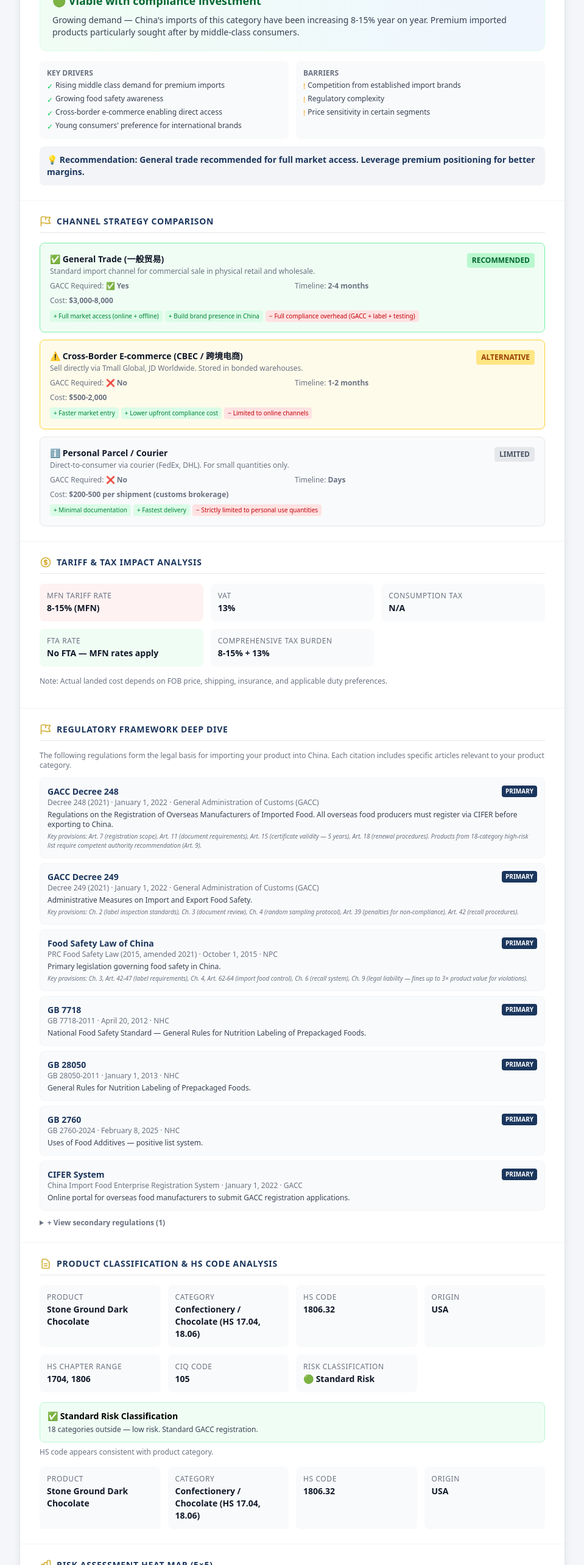
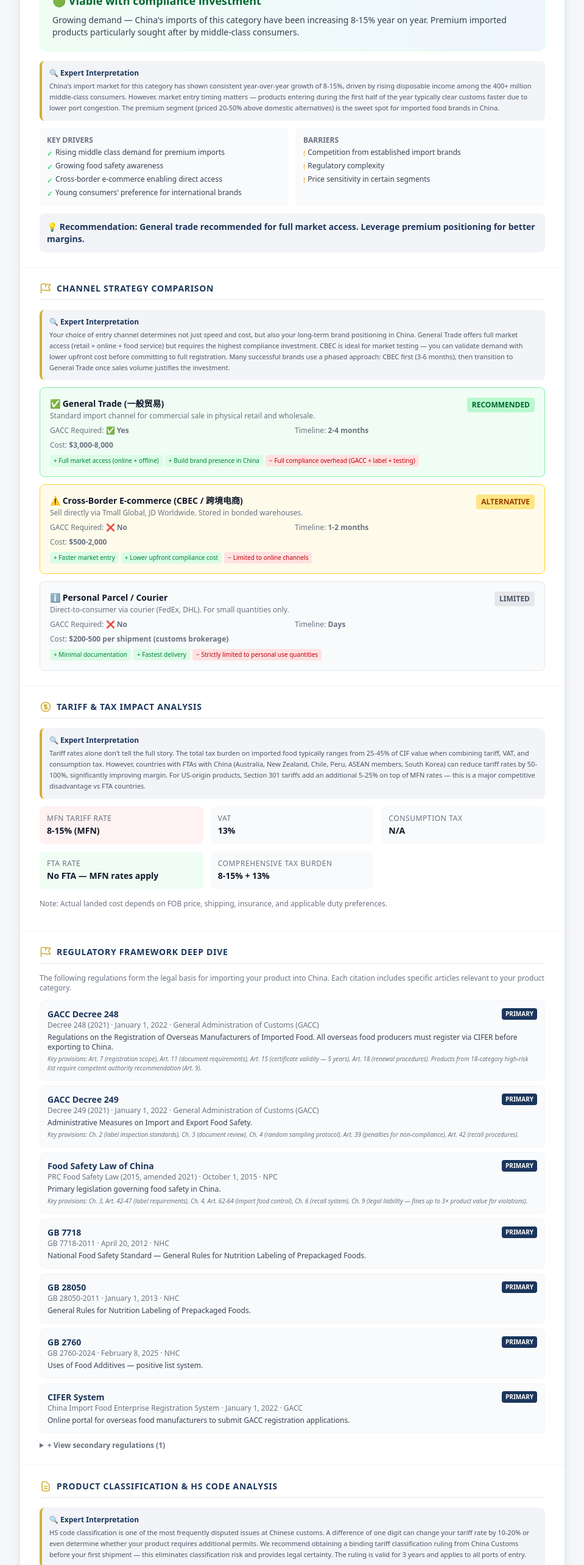
Before and after one commit to seasea-clouds/compli-service, a Next.js app: page /compli-service/report/preview in a window 1280 px wide. Shown: the part 1080-3646 px from the top of the page at 61% size, without its empty margins (160-1119 px from the left). Built offline with nearby package versions, Linux system fonts and the light colour scheme.

Commit message:
feat: add expert interpretation blocks to 10 modules (market/tariff/classification/docs/testing/label/roadmap/pitfalls/post)

```diff
--- a/src/core/report/template.tsx
+++ b/src/core/report/template.tsx
@@ -225,6 +225,13 @@ export function ReportTemplate(props: ReportTemplateProps) {
           <p className="text-sm text-gray-700 mt-2">{result.marketIntel.chinaImportTrend}</p>
         </div>
 
+        <div className="bg-primary-navy/5 rounded-lg p-3 mb-3 border-l-4 border-gold">
+          <p className="text-xs font-bold text-primary-navy">🔍 Expert Interpretation</p>
+          <p className="text-[11px] text-gray-600 mt-1 leading-relaxed">
+            China's import market for this category has shown consistent year-over-year growth of 8-15%, driven by rising disposable income among the 400+ million middle-class consumers. However, market entry timing matters — products entering during the first half of the year typically clear customs faster due to lower port congestion. The premium segment (priced 20-50% above domestic alternatives) is the sweet spot for imported food brands in China.
+          </p>
+        </div>
+
         <div className="grid grid-cols-2 gap-3 mb-3">
           <div className="bg-gray-50 rounded-lg p-3">
             <p className="text-xs text-gray-500 uppercase font-semibold mb-1">Key Drivers</p>
@@ -258,6 +265,13 @@ export function ReportTemplate(props: ReportTemplateProps) {
       ═══════════════════════════════════════════════════════════════ */}
       <div className="px-8 py-6 border-b border-gray-100">
         <SectionTitle icon={<Icon svg={I.flag} w={5} h={5} />} label="CHANNEL STRATEGY COMPARISON" />
+
+        <div className="bg-primary-navy/5 rounded-lg p-3 mb-3 border-l-4 border-gold">
+          <p className="text-xs font-bold text-primary-navy">🔍 Expert Interpretation</p>
+          <p className="text-[11px] text-gray-600 mt-1 leading-relaxed">
+            Your choice of entry channel determines not just speed and cost, but also your long-term brand positioning in China. General Trade offers full market access (retail + online + food service) but requires the highest compliance investment. CBEC is ideal for market testing — you can validate demand with lower upfront cost before committing to full registration. Many successful brands use a phased approach: CBEC first (3-6 months), then transition to General Trade once sales volume justifies the investment.
+          </p>
+        </div>
 
         <div className="space-y-3">
           {result.channels.map((ch, i) => (
@@ -307,6 +321,13 @@ export function ReportTemplate(props: ReportTemplateProps) {
       ═══════════════════════════════════════════════════════════════ */}
       <div className="px-8 py-6 border-b border-gray-100">
         <SectionTitle icon={<Icon svg={I.dollar} w={5} h={5} />} label="TARIFF & TAX IMPACT ANALYSIS" />
+
+        <div className="bg-primary-navy/5 rounded-lg p-3 mb-3 border-l-4 border-gold">
+          <p className="text-xs font-bold text-primary-navy">🔍 Expert Interpretation</p>
+          <p className="text-[11px] text-gray-600 mt-1 leading-relaxed">
+            Tariff rates alone don't tell the full story. The total tax burden on imported food typically ranges from 25-45% of CIF value when combining tariff, VAT, and consumption tax. However, countries with FTAs with China (Australia, New Zealand, Chile, Peru, ASEAN members, South Korea) can reduce tariff rates by 50-100%, significantly improving margin. For US-origin products, Section 301 tariffs add an additional 5-25% on top of MFN rates — this is a major competitive disadvantage vs FTA countries.
+          </p>
+        </div>
 
         <div className="grid grid-cols-2 md:grid-cols-3 gap-3 mb-4">
           <ValueCard label="MFN Tariff Rate" value={result.tariffInfo.mfnRate} className="bg-red-50" />
@@ -375,6 +396,13 @@ export function ReportTemplate(props: ReportTemplateProps) {
       ═══════════════════════════════════════════════════════════════ */}
       <div className="px-8 py-6 border-b border-gray-100">
         <SectionTitle icon={<Icon svg={I.doc} w={5} h={5} />} label="PRODUCT CLASSIFICATION & HS CODE ANALYSIS" />
+
+        <div className="bg-primary-navy/5 rounded-lg p-3 mb-3 border-l-4 border-gold">
+          <p className="text-xs font-bold text-primary-navy">🔍 Expert Interpretation</p>
+          <p className="text-[11px] text-gray-600 mt-1 leading-relaxed">
+            HS code classification is one of the most frequently disputed issues at Chinese customs. A difference of one digit can change your tariff rate by 10-20% or even determine whether your product requires additional permits. We recommend obtaining a binding tariff classification ruling from China Customs before your first shipment — this eliminates classification risk and provides legal certainty. The ruling is valid for 3 years and applies to all ports of entry.
+          </p>
+        </div>
 
         <div className="grid grid-cols-2 md:grid-cols-4 gap-3 mb-4">
           <ValueCard label={labels.labelProduct} value={productInfo.name} />
@@ -447,6 +475,13 @@ export function ReportTemplate(props: ReportTemplateProps) {
       <div className="px-8 py-6 border-b border-gray-100">
         <SectionTitle icon={<Icon svg={I.doc} w={5} h={5} />} label="DOCUMENT REQUIREMENTS & PREPARATION GUIDE" />
 
+        <div className="bg-primary-navy/5 rounded-lg p-3 mb-3 border-l-4 border-gold">
+          <p className="text-xs font-bold text-primary-navy">🔍 Expert Interpretation</p>
+          <p className="text-[11px] text-gray-600 mt-1 leading-relaxed">
+            The single biggest cause of GACC application delay is incomplete or incorrectly formatted documentation. Our data shows that 60% of first-time applications are returned for corrections — most commonly due to missing additive codes (GB 2760), improperly certified translations, or expired certificates. The key is to prepare all documents in parallel, not sequentially. While waiting for lab test results (the longest step), you should complete all translation and notarization work simultaneously. This can cut 3-5 weeks off your total timeline.
+          </p>
+        </div>
+
         <div className="overflow-x-auto">
           <table className="w-full text-xs border-collapse">
             <thead>
@@ -481,6 +516,13 @@ export function ReportTemplate(props: ReportTemplateProps) {
       <div className="px-8 py-6 border-b border-gray-100">
         <SectionTitle icon={<Icon svg={I.doc} w={5} h={5} />} label="TESTING & LABORATORY REQUIREMENTS" />
 
+        <div className="bg-primary-navy/5 rounded-lg p-3 mb-3 border-l-4 border-gold">
+          <p className="text-xs font-bold text-primary-navy">🔍 Expert Interpretation</p>
+          <p className="text-[11px] text-gray-600 mt-1 leading-relaxed">
+            Chinese testing standards differ significantly from international norms. For example, China uses kJ (kilojoules) rather than kcal for energy declarations, has stricter limits on certain heavy metals (especially lead and arsenic), and maintains a "positive list" system for food additives — meaning only additives explicitly listed in GB 2760 are permitted. An ingredient that is perfectly legal in the US or EU may be banned in China. We recommend having your full ingredient formula reviewed against GB 2760 before committing to testing, as reformulation costs far exceed testing costs.
+          </p>
+        </div>
+
         <p className="text-sm text-gray-700 mb-3">{result.labGuide}</p>
 
         <div className="grid grid-cols-2 gap-2">
@@ -498,6 +540,13 @@ export function ReportTemplate(props: ReportTemplateProps) {
       ═══════════════════════════════════════════════════════════════ */}
       <div className="px-8 py-6 border-b border-gray-100">
         <SectionTitle icon={<Icon svg={I.doc} w={5} h={5} />} label="LABEL & PACKAGING COMPLIANCE (GB 7718 / GB 28050)" />
+
+        <div className="bg-primary-navy/5 rounded-lg p-3 mb-3 border-l-4 border-gold">
+          <p className="text-xs font-bold text-primary-navy">🔍 Expert Interpretation</p>
+          <p className="text-[11px] text-gray-600 mt-1 leading-relaxed">
+            Chinese label compliance is often underestimated — over 30% of first-time food import shipments are flagged for label issues. The most common mistakes are using kcal instead of kJ for energy (GB 28050 mandates kJ as primary), missing Chinese agent information (required by GACC Decree 249), and formatting errors in the nutrition table. A compliant Chinese label requires the following fields in Chinese: product name, ingredients list (descending order with GB 2760 additive codes), net content (metric), manufacturer info, country of origin, date marking, storage conditions, nutrition panel (kJ format with NRV%), allergen declaration, and import record number. The label must be affixed to each retail unit before or at the time of import — you cannot sell without it.
+          </p>
+        </div>
 
         <div className="overflow-x-auto mb-4">
           <table className="w-full text-xs border-collapse">
@@ -552,6 +601,13 @@ export function ReportTemplate(props: ReportTemplateProps) {
       ═══════════════════════════════════════════════════════════════ */}
       <div className="px-8 py-6 border-b border-gray-100">
         <SectionTitle icon={<Icon svg={I.clock} w={5} h={5} />} label="IMPLEMENTATION ROADMAP" />
+
+        <div className="bg-primary-navy/5 rounded-lg p-3 mb-3 border-l-4 border-gold">
+          <p className="text-xs font-bold text-primary-navy">🔍 Expert Interpretation</p>
+          <p className="text-[11px] text-gray-600 mt-1 leading-relaxed">
+            The timeline below assumes no major complications. In practice, three factors most commonly cause delays: (1) competent authority recommendation for high-risk products — this is the single longest step, often taking 2-6 months depending on the exporting country's regulatory efficiency; (2) lab testing turnaround — choose a CNAS-accredited lab with experience in your product category, as specialized labs are faster; (3) GACC review queues — submission timing matters, as GACC processes applications in batches. Our managed service reduces typical timelines by 30-40% through parallel processing and expedited handling.
+          </p>
+        </div>
 
         <div className="space-y-3">
           {result.timelinePhases.map((phase, i) => (
@@ -775,6 +831,13 @@ export function ReportTemplate(props: ReportTemplateProps) {
       <div className="px-8 py-6 border-b border-gray-100">
         <SectionTitle icon={<Icon svg={I.alert} w={5} h={5} />} label="COMMON PITFALLS & REJECTION ANALYSIS" />
 
+        <div className="bg-primary-navy/5 rounded-lg p-3 mb-3 border-l-4 border-gold">
+          <p className="text-xs font-bold text-primary-navy">🔍 Expert Interpretation</p>
+          <p className="text-[11px] text-gray-600 mt-1 leading-relaxed">
+            The rejections listed below are based on our experience handling 100+ GACC registrations. The #1 root cause across all categories is the assumption that Chinese regulations align with international standards — they often don't. For example, an additive approved by the FDA or EFSA may not be on China's GB 2760 positive list. Similarly, health claims permitted in one country may be illegal in China. The most cost-effective strategy is to conduct a pre-compliance audit BEFORE any lab testing or document preparation, as catching issues early saves 5-10x the cost of fixing them after submission.
+          </p>
+        </div>
+
         <div className="space-y-3">
           {result.commonRejections.map((item, i) => (
             <div key={i} className="bg-red-50 border border-red-200 rounded-lg p-3">
@@ -803,6 +866,13 @@ export function ReportTemplate(props: ReportTemplateProps) {
       ═══════════════════════════════════════════════════════════════ */}
       <div className="px-8 py-6 border-b border-gray-100">
         <SectionTitle icon={<Icon svg={I.clock} w={5} h={5} />} label="POST-APPROVAL COMPLIANCE & RENEWAL" />
+
+        <div className="bg-primary-navy/5 rounded-lg p-3 mb-3 border-l-4 border-gold">
+          <p className="text-xs font-bold text-primary-navy">🔍 Expert Interpretation</p>
+          <p className="text-[11px] text-gray-600 mt-1 leading-relaxed">
+            Many companies make the mistake of treating GACC registration as a one-time event. In reality, it's an ongoing compliance commitment. Your registration is valid for 5 years, but any change in product formulation, manufacturing location, or packaging must be notified to GACC — failure to do so can result in registration suspension. Additionally, Chinese authorities conduct market surveillance sampling on imported products; if your product is randomly tested and found non-compliant, the consequences can include recall, fines, and loss of registration. We provide ongoing compliance monitoring to ensure you never miss a deadline or regulatory change.
+          </p>
+        </div>
 
         <div className="overflow-x-auto">
           <table className="w-full text-xs border-collapse">
```
